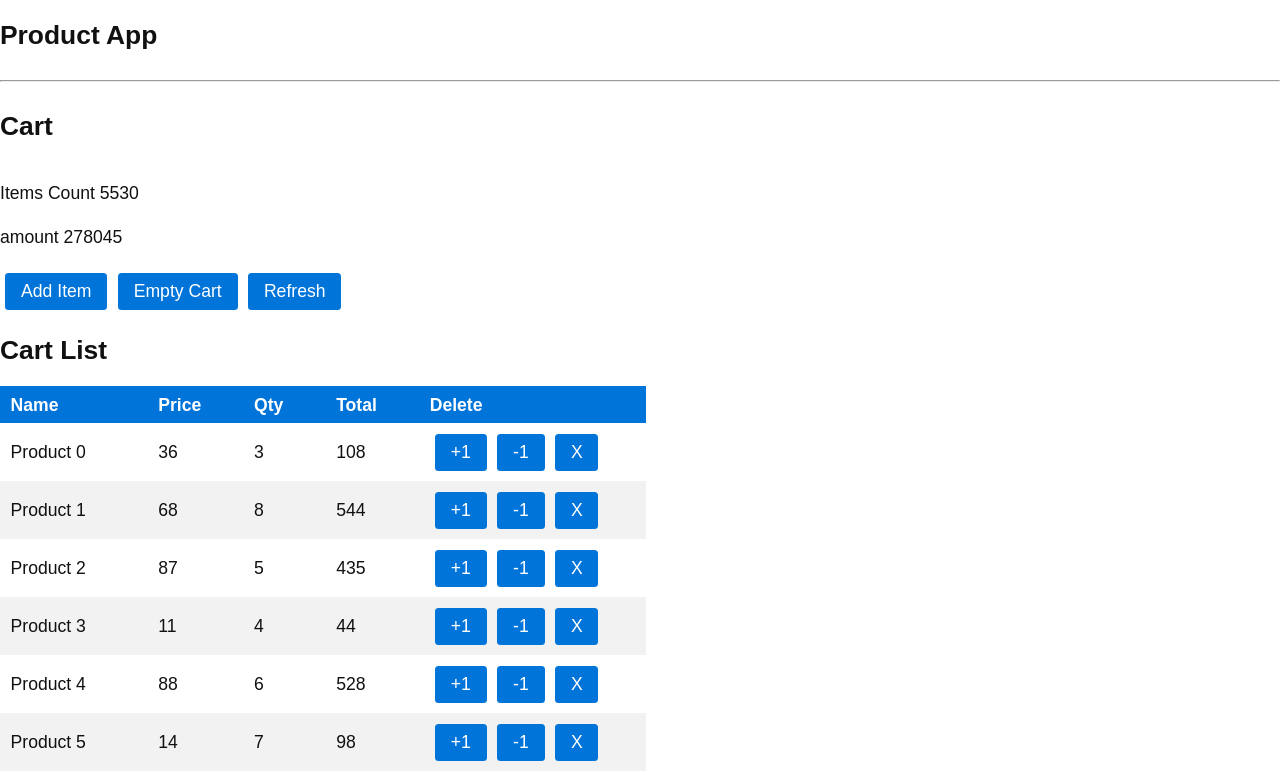
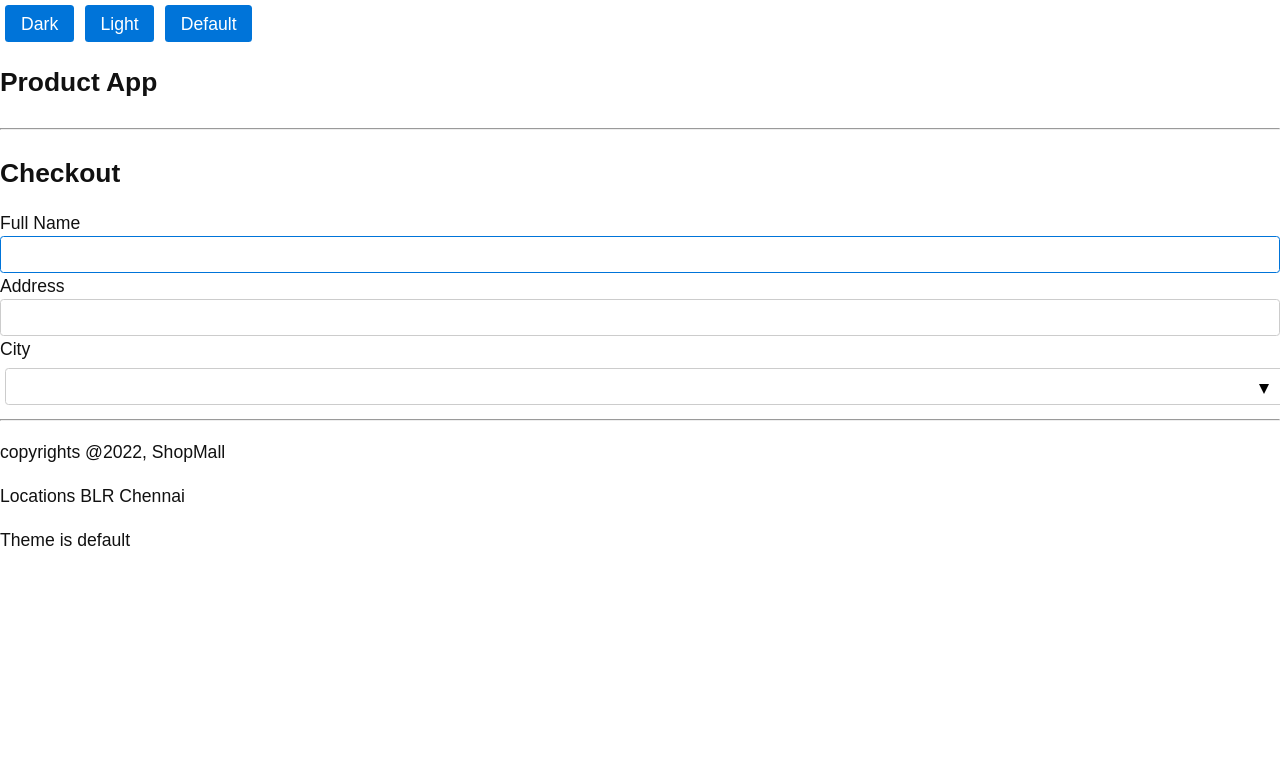
Before and after one commit to nodesense/siemens-react-feb-2022, a React (Create React App) app: page / in a window 1280 px wide. Shown: the top 780 px of the page. Built offline with nearby package versions, Linux system fonts and the light colour scheme.

Commit message:
theme ref form

```diff
--- a/src/app/App.js
+++ b/src/app/App.js
@@ -3,24 +3,47 @@ import React from 'react';
 import Header from './components/Header';
 import Footer from './components/Footer';
 import Cart from './components/Cart';
+import Checkout from './components/Checkout';
+
+import ThemeContext from './contexts/ThemeContext';
+
+// If we provide value for ThemeContext, then provided value shall be taken by consumer
 
 // class component, should have render function
 class App extends React.Component {
     // create virtual dom and return virtual dom
     // called by react frame
+    constructor(props) {
+        super(props)
+        this.state = {
+            theme: 'default'
+        }
+    }
+
     render() {
         console.log('App render called')
 
         // return v.dom, write in jsx
         return (
+            <ThemeContext.Provider value={this.state.theme}>
                 <div>
+
+                    <button onClick={() => this.setState({theme: 'dark'})}>Dark</button>
+                    <button onClick={() => this.setState({theme: 'light'})}>Light</button>
+                    <button onClick={() => this.setState({theme: 'default'})}>Default</button>
+
                     {/* app is parent component, Header, Footer are child components
                         we pass data from app component to header, footer with properties
                     */}
                     <Header title="Product App" />
-                <Cart />
+
+                    <Checkout />
+                    {/*
+                    <Cart /> */}
+
                     <Footer year={2022} company="ShopMall" locations = { ['BLR', 'Chennai']} />
                 </div>
+            </ThemeContext.Provider>
         )
     }
 }
--- /dev/null
+++ b/src/app/components/Checkout.js
@@ -0,0 +1,85 @@
+import React, {createRef} from 'react';
+
+// Reference,
+// reference to real dom instance/object
+// instance of div, canvas, chart etc
+// setFocus
+
+class Checkout extends React.Component {
+    constructor(props) {
+        super(props)
+
+        this.state = {
+            fullName: '',
+            address: '',
+            city: ''
+        }
+
+        // when the ui appear, we want to set the focus to fullName
+        this.fullName = createRef()
+    }
+
+    // we have to take form change event, take the value from real dom
+    // then update the state, the virtual dom will push values to real dom
+    changeHandler = (e) => {
+        console.log("Input data ", e.target.name, e.target.value)
+
+        const name = e.target.name
+        const value = e.target.value
+        // update the state,then v.dom updated automatically in render function
+        this.setState ({
+            [name]: value
+        })
+    }
+
+    // react keyword,
+    // react component lifecycle
+    // called after first mount, not called on updates
+    componentDidMount() {
+        console.log("checkout component did mount")
+        // create ref, will have an attribute called "current"
+        // "current" is dom element = document.getElementById("fullName")
+        // getElementById is not recommened, it may fetch element anywhere in webpage, violation of single responsible
+
+        // current is refering input dom
+        this.fullName.current.focus ()
+
+    }
+
+    render() {
+        console.log('Checkout render')
+        // Uni Directtion
+        // Data Moved from Virtual DOM to REAL DOM
+        // IN V.DOM we have state value
+        return (
+            <div>
+            <h2>Checkout</h2>
+            <form >
+                Full Name <input name="fullName"
+                                 type="text"
+                                 value={this.state.fullName}
+                                 onChange={this.changeHandler}
+                                 ref = {this.fullName}
+                                 />
+                Address <input name="address"
+                               type="text"
+                               value={this.state.address}
+
+                               onChange={this.changeHandler}
+                               />
+                City
+                <select name="city" value={this.state.city}
+                               onChange={this.changeHandler}>
+                    <option value=""></option>
+                    <option value="BLR">Bengaluru</option>
+                    <option value="MUM">Mumbai</option>
+                    <option value="CHE">Chenai</option>
+                </select>
+
+            </form>
+            </div>
+        )
+    }
+}
+
+export default Checkout;
--- a/src/app/components/Footer.js
+++ b/src/app/components/Footer.js
@@ -1,6 +1,11 @@
 import React from 'react';
 
 import PropTypes from 'prop-types';
+
+import ThemeContext from '../contexts/ThemeContext';
+
+// Using the ThemeContext, how the default value given in ThemeContext works
+// If we provide value for ThemeContext, then provided value shall be taken by consumer
 
 // es6 function to create component
 // create and return virtual dom
@@ -18,6 +23,17 @@ const Footer = ({year, company, locations}) => {
             <p> Locations
                 {locations.map (location => <span> {location} </span>)}
             </p>
+
+            {/* Consumer the one which consume the value of context */}
+            <ThemeContext.Consumer>
+                {
+                (theme) => (
+                    <div>
+                        <span>Theme is {theme}</span>
+                    </div>
+                )
+                }
+            </ThemeContext.Consumer>
         </div>
     )
 }
--- /dev/null
+++ b/src/app/contexts/ThemeContext.js
@@ -0,0 +1,12 @@
+import React, {createContext} from 'react';
+
+// How we pass data from parent to child = using props
+// we have got 10 level of hierarchy, want pass data from parent to greates children which 10 level down
+
+// not useful for handling data for example, shopping cart data
+// use it for global data, like theme, language , currency
+
+// light theme, , default value , if no theme value specified, then the value light will be used
+const ThemeContext = createContext("light")
+
+export default ThemeContext
```
Lines whose indentation alone changed are shown as unchanged.
